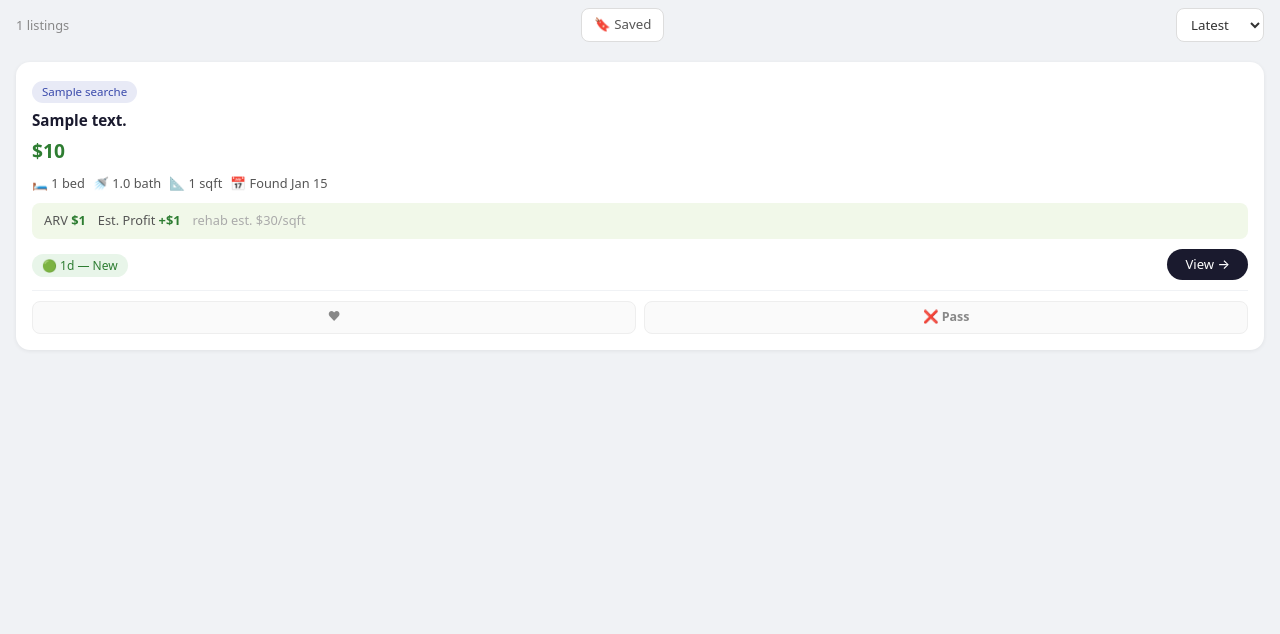
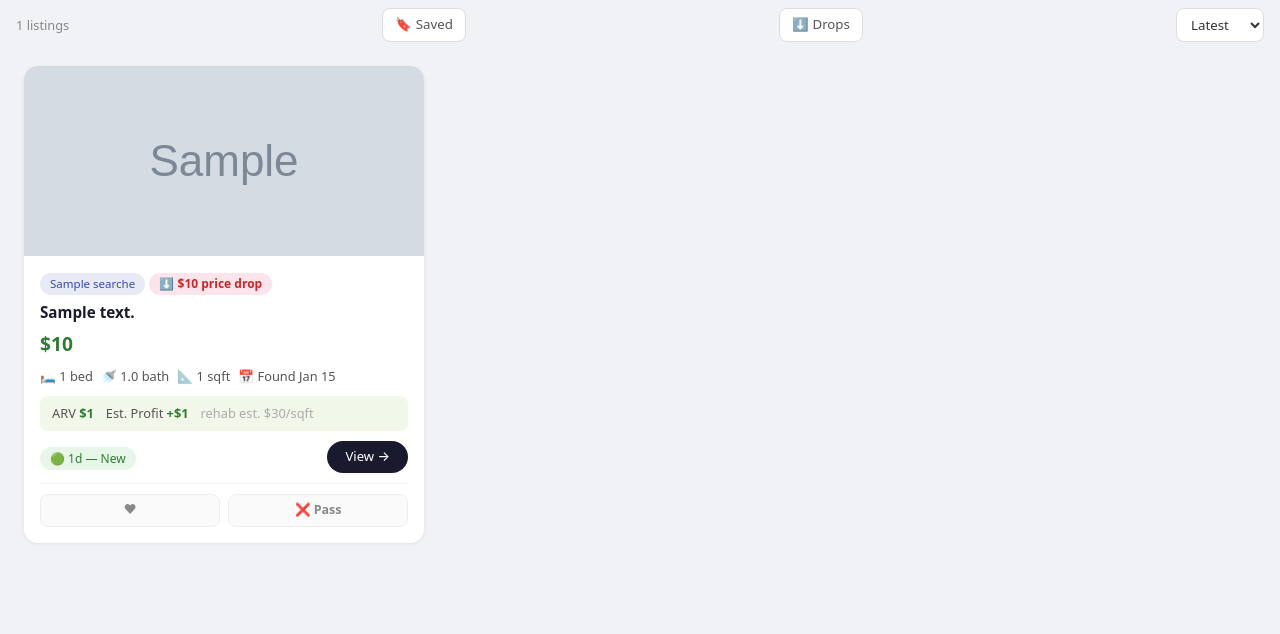
Before and after one commit to urakymzhan/deals-automation, a Flask app: page / in a window 1280 px wide. Shown: the part 72-706 px from the top of the page. Run offline with Flask 3, Linux system fonts and the light colour scheme; tables that the repository leaves empty hold one stand-in row (values such as "Sample post"); grey boxes marked "Sample" are stand-in pictures; some libraries are stand-ins or nearby versions.

Commit message:
feat: APP price drop and image

```diff
--- a/scrapers/redfin.py
+++ b/scrapers/redfin.py
@@ -144,6 +144,11 @@ def parse_property(prop: dict, search_id: int) -> dict:
     if url and not url.startswith("http"):
         url = f"https://www.redfin.com{url}"
 
+    photos = home.get("photos", {})
+    big_photos = photos.get("bigPhotos", [])
+    small_photos = photos.get("smallPhotos", [])
+    photo_url = big_photos[0] if big_photos else (small_photos[0] if small_photos else None)
+
     return {
         "search_id": search_id,
         "zpid": listing_id,
@@ -154,4 +159,5 @@ def parse_property(prop: dict, search_id: int) -> dict:
         "sqft": sqft,
         "days_on_market": dom,
         "url": url,
+        "photo_url": photo_url,
     }
--- a/templates/index.html
+++ b/templates/index.html
@@ -159,15 +159,49 @@
 
     /* Listing cards */
     .listings { padding: 12px 16px 80px; }
+    @media (min-width: 768px) {
+      .listings {
+        display: grid;
+        grid-template-columns: repeat(2, 1fr);
+        gap: 16px;
+        padding: 16px 24px 80px;
+      }
+      .listing-card { margin-bottom: 0; }
+    }
+    @media (min-width: 1100px) {
+      .listings { grid-template-columns: repeat(3, 1fr); }
+    }
+    @media (min-width: 1500px) {
+      .listings { grid-template-columns: repeat(4, 1fr); }
+    }
     .listing-card {
       background: #fff;
       border-radius: 14px;
-      padding: 16px;
+      overflow: hidden;
       margin-bottom: 12px;
       box-shadow: 0 1px 4px rgba(0,0,0,0.07);
       transition: opacity 0.2s;
     }
     .listing-card.status-pass { opacity: 0.4; }
+    .card-photo {
+      width: 100%;
+      height: 190px;
+      object-fit: cover;
+      display: block;
+    }
+    .card-photo-placeholder {
+      width: 100%;
+      height: 190px;
+      background: #e8eaf6;
+      display: flex;
+      align-items: center;
+      justify-content: center;
+      font-size: 2.5rem;
+    }
+    .card-body { padding: 14px 16px 16px; }
+    @media (max-width: 767px) {
+      .card-photo, .card-photo-placeholder { height: 200px; }
+    }
     .listing-card .address { font-weight: 600; font-size: 0.95rem; color: #1a1a2e; margin-bottom: 6px; }
     .listing-card .price { font-size: 1.2rem; font-weight: 700; color: #2e7d32; margin-bottom: 8px; }
     .listing-meta { display: flex; flex-wrap: wrap; gap: 8px; font-size: 0.8rem; color: #555; margin-bottom: 10px; }
@@ -235,6 +269,17 @@
     .arv-box .arv-item strong { color: #2e7d32; }
     .arv-box .profit-positive { color: #2e7d32; font-weight: 700; }
     .arv-box .profit-negative { color: #c62828; font-weight: 700; }
+
+    .price-drop-badge {
+      display: inline-block;
+      background: #fce4ec;
+      color: #c62828;
+      border-radius: 20px;
+      padding: 2px 10px;
+      font-size: 0.75rem;
+      font-weight: 600;
+      margin-bottom: 6px;
+    }
 
     .no-results { padding: 60px 16px; text-align: center; color: #aaa; }
     .pagination-bar {
@@ -310,6 +355,7 @@
 <div class="sort-bar">
   <span class="count-label">{{ total }} listings</span>
   <button class="saved-filter-btn" id="savedFilterBtn" onclick="toggleSavedFilter()">🔖 Saved</button>
+  <button class="saved-filter-btn" id="dropFilterBtn" onclick="toggleDropFilter()">⬇ Drops</button>
   <select class="sort-select" onchange="window.location='?tab={{ active_tab }}&sort='+this.value">
     <option value="date"       {% if sort == 'date' %}selected{% endif %}>Latest</option>
     <option value="price_asc"  {% if sort == 'price_asc' %}selected{% endif %}>Price ↑</option>
@@ -331,8 +377,18 @@
        data-beds="{{ snapshot.beds or '' }}"
        data-baths="{{ snapshot.baths or '' }}"
        data-sqft="{{ snapshot.sqft or '' }}"
-       data-url="{{ snapshot.url or '' }}">
+       data-url="{{ snapshot.url or '' }}"
+       data-price-drop="{{ 'true' if snapshot.price_drop else 'false' }}">
+    {% if snapshot.photo_url %}
+      <img class="card-photo" src="{{ snapshot.photo_url }}" alt="{{ snapshot.address }}" loading="lazy">
+    {% else %}
+      <div class="card-photo-placeholder">🏠</div>
+    {% endif %}
+    <div class="card-body">
       <div class="area-tag">{{ search.label }}</div>
+      {% if snapshot.price_drop %}
+      <div class="price-drop-badge">⬇ ${{ "{:,.0f}".format(snapshot.price_drop) }} price drop</div>
+      {% endif %}
       <div class="address">{{ snapshot.address or 'Address unavailable' }}</div>
       <div class="price">
         {% if snapshot.price %}${{ "{:,.0f}".format(snapshot.price) }}{% else %}Price N/A{% endif %}
@@ -379,6 +435,7 @@
       <div class="action-bar">
         <button class="action-btn" data-action="save" data-zpid="{{ snapshot.zpid }}" onclick="setStatus(this)">♥</button>
         <button class="action-btn" data-action="pass" data-zpid="{{ snapshot.zpid }}" onclick="setStatus(this)">❌ Pass</button>
+      </div>
     </div>
   </div>
   {% endfor %}
@@ -442,10 +499,12 @@
   function applyStatuses() {
     const statuses = getStatuses();
     const showSavedOnly = localStorage.getItem('savedFilter') === 'on';
+    const showDropsOnly = localStorage.getItem('dropFilter') === 'on';
 
     document.querySelectorAll('.listing-card').forEach(card => {
       const zpid   = card.dataset.zpid;
       const status = statuses[zpid];
+      const hasDrop = card.dataset.priceDrop === 'true';
 
       // Reset button styles
       card.querySelectorAll('.action-btn').forEach(btn => {
@@ -461,12 +520,11 @@
       // Apply pass dimming
       card.classList.toggle('status-pass', status === 'pass');
 
-      // Saved filter — hide cards that aren't saved/interested
-      if (showSavedOnly) {
-        card.style.display = status === 'save' ? '' : 'none';
-      } else {
-        card.style.display = '';
-      }
+      // Apply filters
+      let visible = true;
+      if (showSavedOnly && status !== 'save') visible = false;
+      if (showDropsOnly && !hasDrop) visible = false;
+      card.style.display = visible ? '' : 'none';
     });
   }
 
@@ -483,8 +541,22 @@
     if (btn) btn.classList.toggle('active', localStorage.getItem('savedFilter') === 'on');
   }
 
+  // ── Price drop filter toggle ─────────────────────────
+  function toggleDropFilter() {
+    const current = localStorage.getItem('dropFilter');
+    localStorage.setItem('dropFilter', current === 'on' ? 'off' : 'on');
+    updateDropBtn();
+    applyStatuses();
+  }
+
+  function updateDropBtn() {
+    const btn = document.getElementById('dropFilterBtn');
+    if (btn) btn.classList.toggle('active', localStorage.getItem('dropFilter') === 'on');
+  }
+
   // ── Init on page load ───────────────────────────────
   updateSavedBtn();
+  updateDropBtn();
   applyStatuses();
 </script>
 
```
Also changed, not shown: home_tracker.py (+11 -0 lines), models/database.py (+14 -7 lines). Lines whose indentation alone changed are shown as unchanged.
